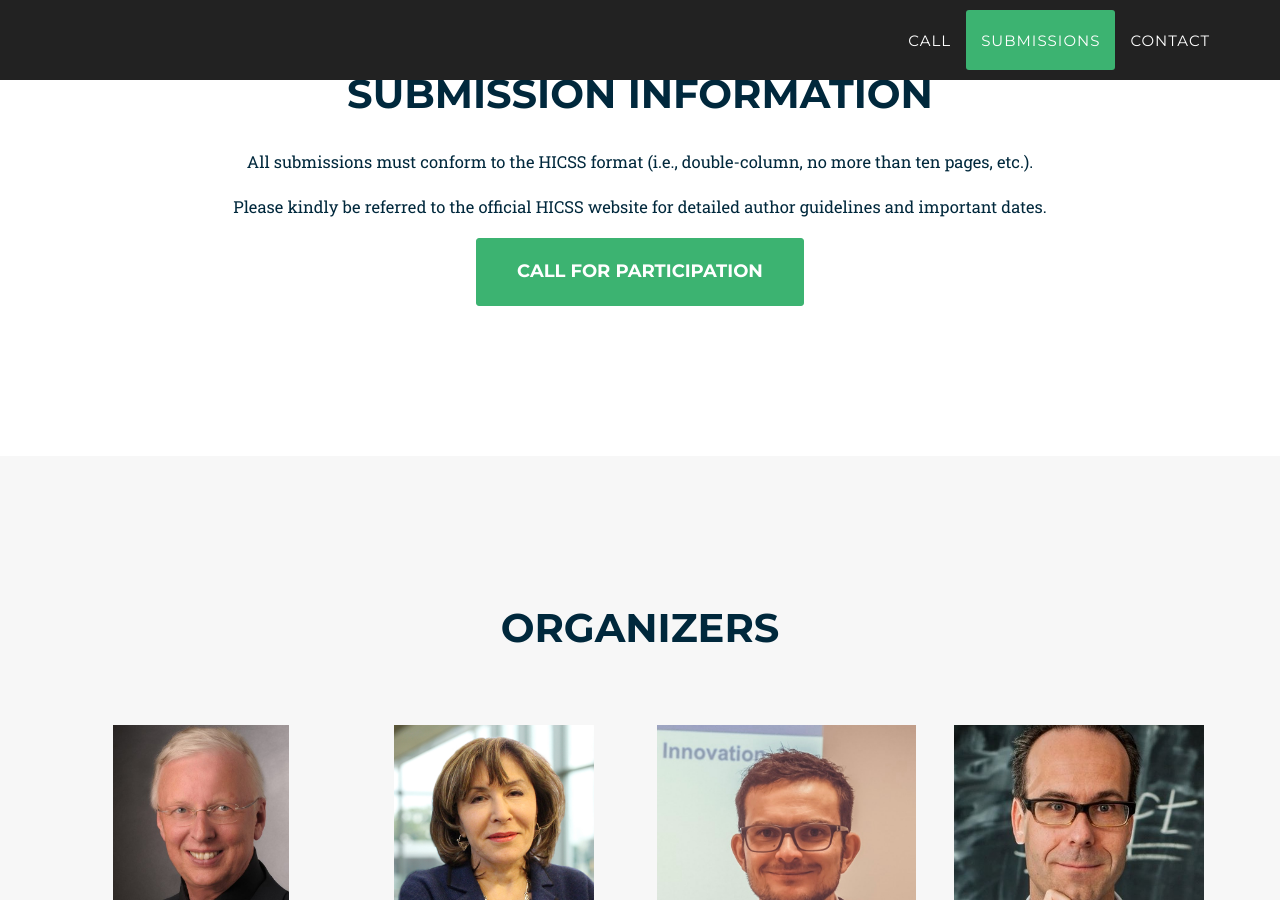
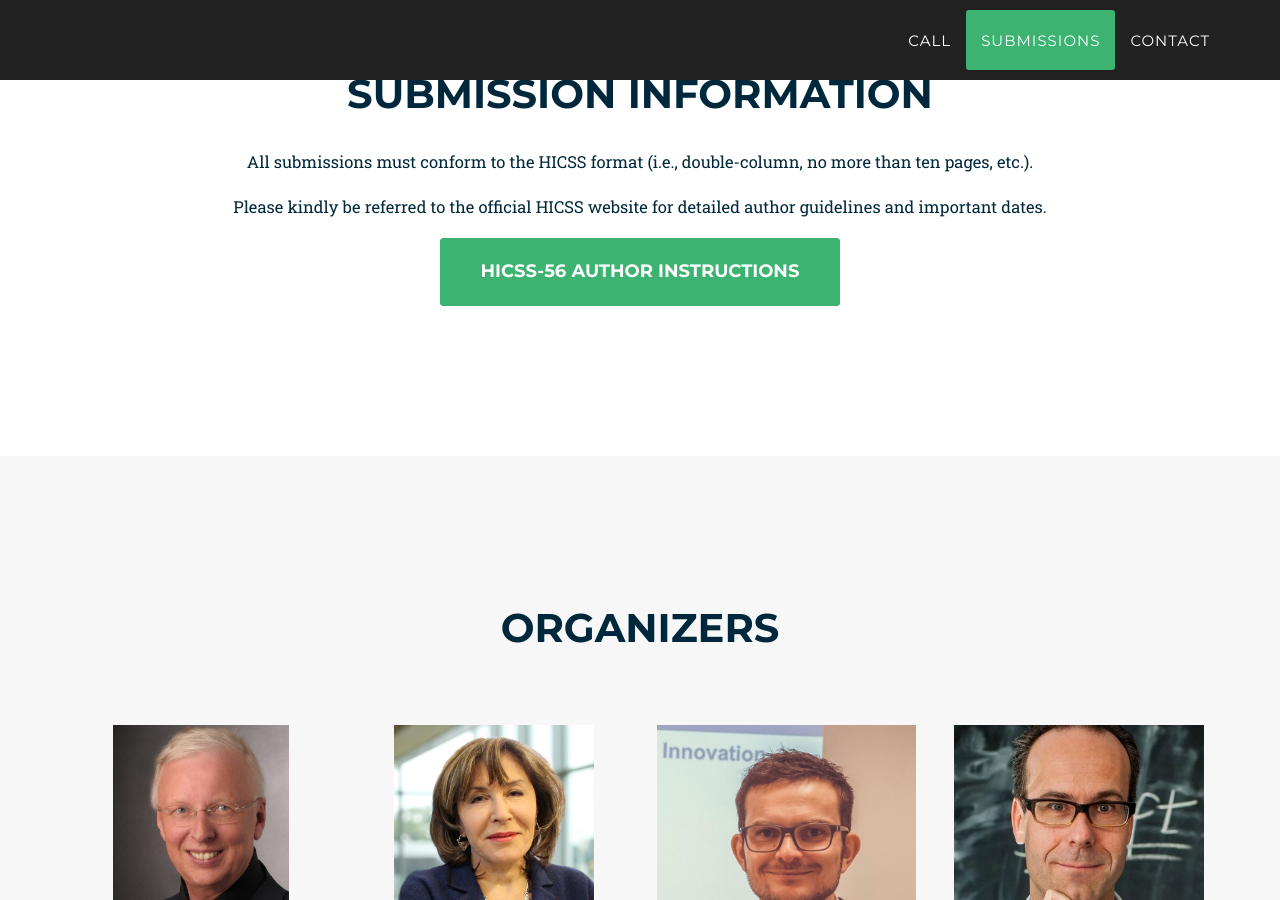
Before and after one commit to internet-of-production/HICSS-56-Data-Spaces-for-Sustainability, a Jekyll site: the page built from index.html, in a window 1280 px wide and 900 px high, scrolled down 2125 px. Built offline with Jekyll 4.4.1, drawn with Linux system fonts in a browser that asks for light colours; some web fonts are replaced.

Commit message:
Renaming button

```diff
--- a/_includes/2017_data/important_dates.html
+++ b/_includes/2017_data/important_dates.html
@@ -18,7 +18,8 @@
                     <p>
                          Please kindly be referred to the official HICSS website for detailed author guidelines and important dates.
                      </p>
-                     <a href="https://hicss.hawaii.edu/#:~:text=HICSS%2D56%20Call%20for%20Participation" target="_blank" class="page-scroll btn btn-xl">Call for Participation</a>
+                     <!--<a href="https://hicss.hawaii.edu/#:~:text=HICSS%2D56%20Call%20for%20Participation" target="_blank" class="page-scroll btn btn-xl">Call for Participation</a>-->
+                     <a href="https://hicss.hawaii.edu/authors/" target="_blank" class="page-scroll btn btn-xl">HICSS-56 Author Instructions</a>
                 </center>
             </div>
         </div>
```
